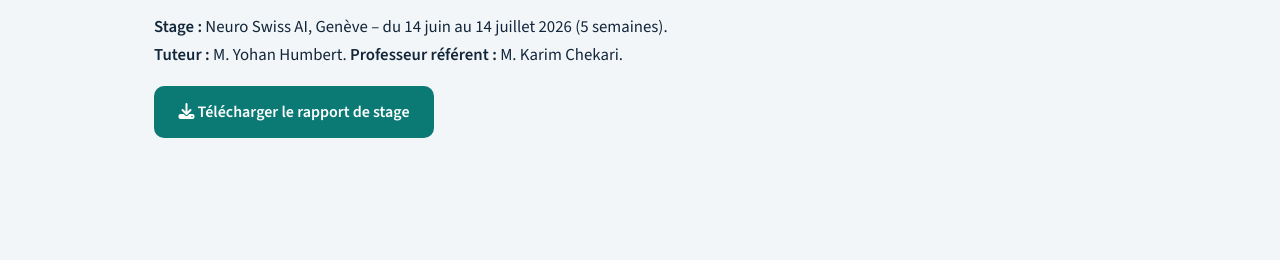
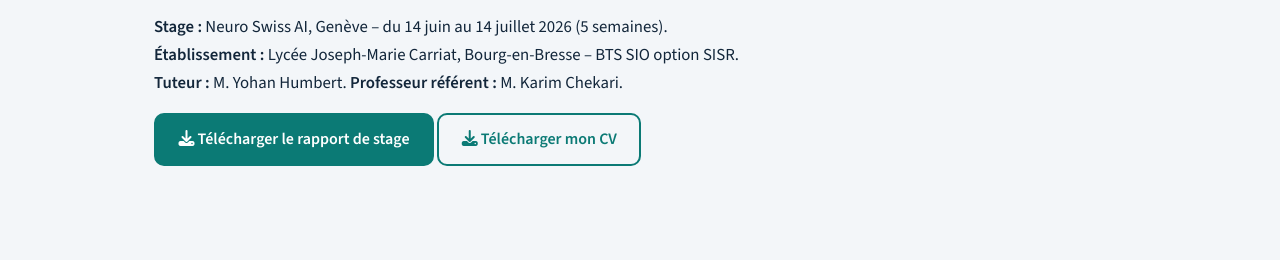
Before and after one commit to yzd0100/portfolio-bts-sio-sisr, a plain HTML site: page e5.html in a window 1280 px wide. Shown: the part 296-556 px from the top of the page. Drawn offline with nearby package versions, Linux system fonts and the light colour scheme.

Commit message:
Add CV download link to e5.html

```diff
--- a/e5.html
+++ b/e5.html
@@ -20,8 +20,10 @@
   <p class="kicker">Épreuve E5 – Production et fourniture de services informatiques</p>
   <h1>Portefeuille de compétences professionnelles</h1>
   <p><strong>Stage :</strong> Neuro Swiss AI, Genève – du 14 juin au 14 juillet 2026 (5 semaines).<br>
+  <strong>Établissement :</strong> Lycée Joseph-Marie Carriat, Bourg-en-Bresse – BTS SIO option SISR.<br>
   <strong>Tuteur :</strong> M. Yohan Humbert. <strong>Professeur référent :</strong> M. Karim Chekari.</p>
   <a class="btn" href="assets/rapport-de-stage.pdf" download><i class="fa-solid fa-download"></i> Télécharger le rapport de stage</a>
+  <a class="btn ghost" href="assets/cv.pdf" download><i class="fa-solid fa-download"></i> Télécharger mon CV</a>
 </section>
 <section>
   <h2>Synthèse des réalisations</h2>
```
